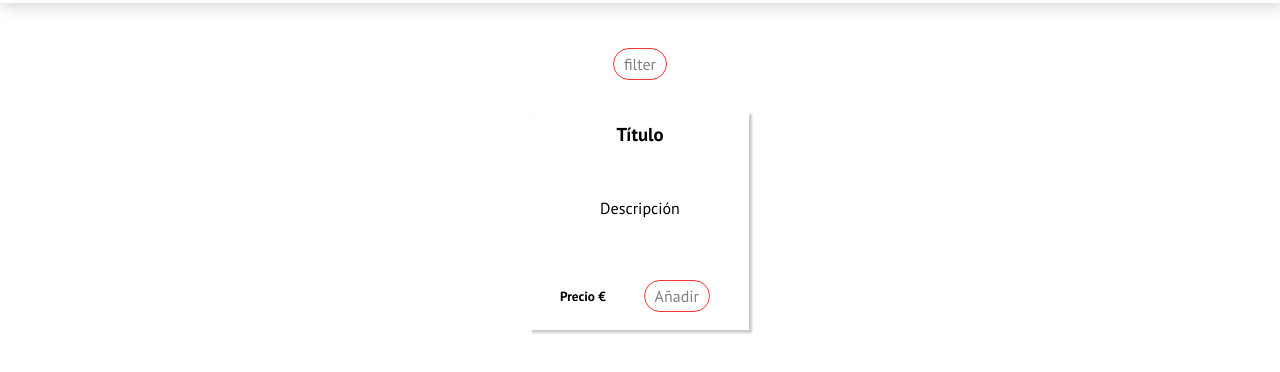
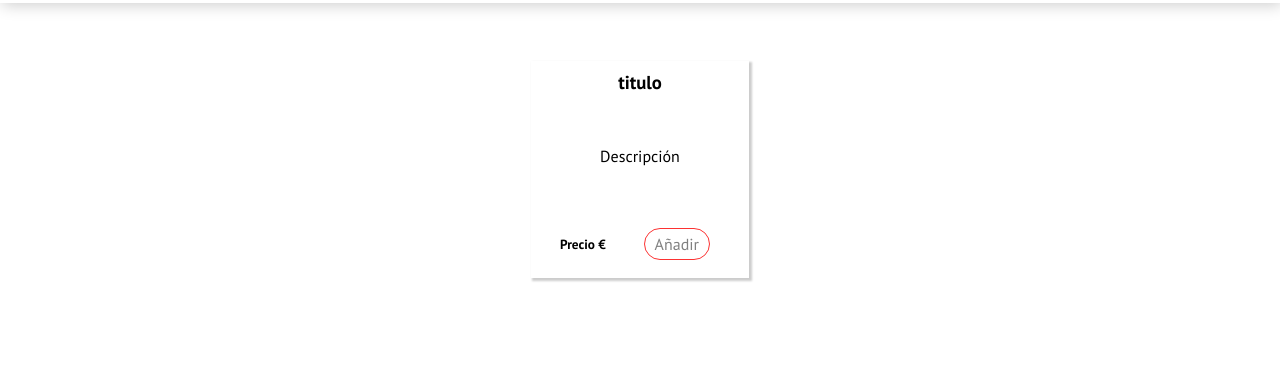
Before and after one commit to MartaBernardoZamora/kamakura-food-personal, a website: page index.html in a window 1280 px wide. Shown: the part 72-444 px from the top of the page. Drawn offline with Linux system fonts and the light colour scheme.

Commit message:
working menu

```diff
--- a/index.html
+++ b/index.html
@@ -5,17 +5,18 @@
     <meta charset="UTF-8">
     <meta http-equiv="X-UA-Compatible" content="IE=edge">
     <meta name="viewport" content="width=device-width, initial-scale=1.0">
-    <link rel="stylesheet" href="./styles/menu.css">
+    <link rel="stylesheet" href="/src/styles/menu.css">
+    <link rel="stylesheet" href="/src/styles/cart.css">
     <title>Kamakura Food</title>
 </head>
 
 <body class="container">
     <header class="header">
-        <img class="image-logo" src="./assets/img/logo.svg" alt="restaurant logo">
+        <img class="image-logo" src="/src/assets/img/logo.svg" alt="restaurant logo">
         <nav>
             <a class="nav-link" href="#">Inicio</a>
             <a class="nav-link" href="#">Contacto</a>
-            <button class="cart-menu" id="cart"><img src="./assets/img/cart.svg" alt=""></button>
+            <button class="cart-menu" id="cart"><img src="/src/assets/img/cart.svg" alt=""></button>
         </nav>
     </header>
     <div class="main-container">
@@ -41,7 +42,7 @@
                 <div id="cart-products">
                     <!-- Producto en el carrito de muestra (así se debería ver) -->
                     <div class="cart-container">
-                        <button class="close-button"><img src="./assets/img/close.svg" alt="close"></button>
+                        <button class="close-button"><img src="/src/assets/img/close.svg" alt="close"></button>
                         <div class="text-container">
                             <h3>Añade un plato</h3>
                             <h5>Precio €</h5>
@@ -59,7 +60,7 @@
             </div>
             <!-- Recibo (así se debería ver) -->
             <div id="receipt-container">
-                <button class="close-button" id="close-receipt"><img src="./assets/img/close.svg" alt="close"></button>
+                <button class="close-button" id="close-receipt"><img src="/src/assets/img/close.svg" alt="close"></button>
                 <h2 class="receipt-title">Recibo</h2>
                 <div class="receipt-product" id="receipt-product">
                     <h3>Título</h3>
@@ -73,7 +74,7 @@
             </div>
         </aside>
     </div>
-
+    <script src="/src/events.js" type="module"></script>
 </body>
 
 </html>
--- a/package.json
+++ b/package.json
@@ -2,7 +2,7 @@
     "name": "js-kamakura-food",
     "version": "1.0.0",
     "description": "Kamakura Food",
-    "main": "./src/menu.js",
+    "main": "./src/events.js",
     "type": "module",
     "scripts": {
         "dev": "vite",
--- a/src/components/menu.js
+++ b/src/components/menu.js
@@ -1,3 +1,50 @@
 //DEBE imprimir en pantalla la información de filtros.
+import{products} from "../data/data.js";
+import{buttonAdd} from "../events.js"
+const clearHtml = () => {
+    document.querySelector('.product-container').remove();
+    document.querySelector('.filter').remove();
+    document.querySelector('.cart-container').remove();
+    document.querySelector('.receipt-product').remove();
+}
+const createElement = (tag, className=null, text=null) =>{
+    const element = document.createElement(tag);
+    className && element.classList.add(className);
+    text && (element.textContent = text);
+    return element;
+}
+const menu = () => {
+    console.log(products);
+    try {
+        const fragment=document.createDocumentFragment();
+        const productContainer =createElement('div', 'product-container');
 
+        const h3Product=createElement('h3', null, 'titulo');//cambiar título
+        productContainer.appendChild(h3Product);
+
+        const pProduct=createElement('p', null, 'Descripción');//cambiar descripción
+        productContainer.appendChild(pProduct);
+
+        const priceProduct=createElement('div', 'price-container');
+
+        const h5Product=createElement('h5', null, 'Precio €');//cambiar precio
+        priceProduct.appendChild(h5Product);
+
+        const buttonProduct=createElement('button', 'add-button', 'Añadir');
+        buttonAdd(buttonProduct);
+        priceProduct.appendChild(buttonProduct);
+
+        productContainer.appendChild(priceProduct);
+
+        fragment.appendChild(productContainer);
+
+        document.getElementById('products').appendChild(fragment);
+    } catch (error) {
+        console.error(`Error charge products: ${error}`)
+    }
+}
+const productAdd = () =>{
+    alert("aqui");
+}
+export{clearHtml, menu, productAdd}
 //DEBE imprimir en pantalla los productos, con su Título, descripción y precio en € y botón de añadir.
--- a/src/events.js
+++ b/src/events.js
@@ -1 +1,10 @@
 //Intenta separar los eventos en este archivo.
+import {clearHtml, menu, productAdd} from "./components/menu.js";
+document.addEventListener("DOMContentLoaded", function() {
+    clearHtml();
+    menu();
+});
+const buttonAdd= (button) =>{
+    button.addEventListener('click', productAdd);
+}
+export {buttonAdd}
```
Also changed, not shown: README.md.
